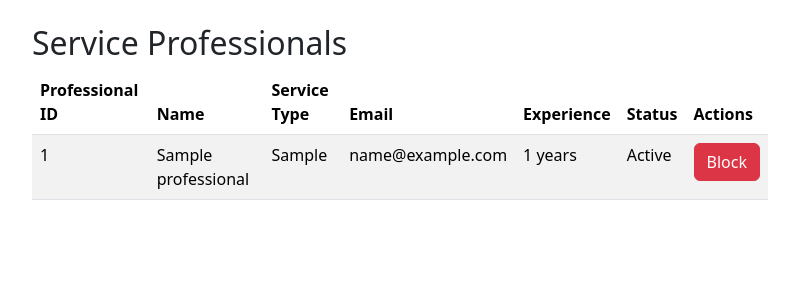
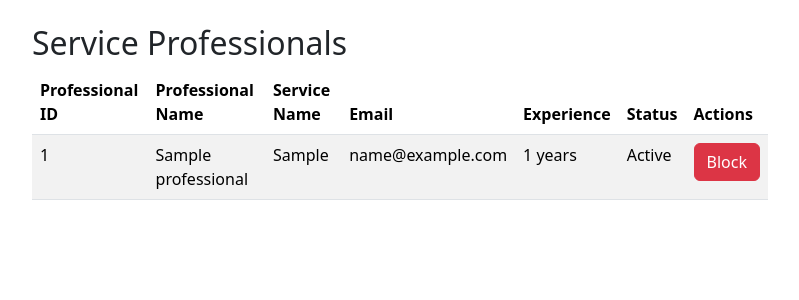
Before and after one commit to dhirajp1603/MAD-1, a Flask app: page /admin/view_professionals in a window 1280 px wide. Shown: the part 56-356 px from the top of the page, without its empty margins (240-1039 px from the left). Run offline with Flask 3, Linux system fonts and the light colour scheme; tables that the repository leaves empty hold one stand-in row (values such as "Sample post").

Commit message:
23-11-2024

```diff
--- a/routes.py
+++ b/routes.py
@@ -444,7 +444,7 @@ def professional_dashboard():
 def professional_pending_requests():
     from models import ServiceRequest
     user_id = session.get('user_id')
-    pending_requests = ServiceRequest.query.filter_by(service_status='Pending').all()
+    pending_requests = ServiceRequest.query.filter_by(service_status='Pending', professional_id=user_id).all()
     return render_template('professional_pending_requests.html', pending_requests=pending_requests)
 
 # Route for accepting a request
--- a/templates/pending_approval_list.html
+++ b/templates/pending_approval_list.html
@@ -10,7 +10,7 @@
             <th>Name</th>
             <th>Username</th>
             <th>Email</th>
-            <th>Service Type</th>
+            <th>Service Name</th>
             <th>Actions</th>
         </tr>
     </thead>
--- a/templates/view_professionals.html
+++ b/templates/view_professionals.html
@@ -8,8 +8,8 @@
         <thead>
             <tr>
                 <th>Professional ID</th>
-                <th>Name</th>
-                <th>Service Type</th>
+                <th>Professional Name</th>
+                <th>Service Name</th>
                 <th>Email</th>
                 <th>Experience</th>
                 <th>Status</th>
```
